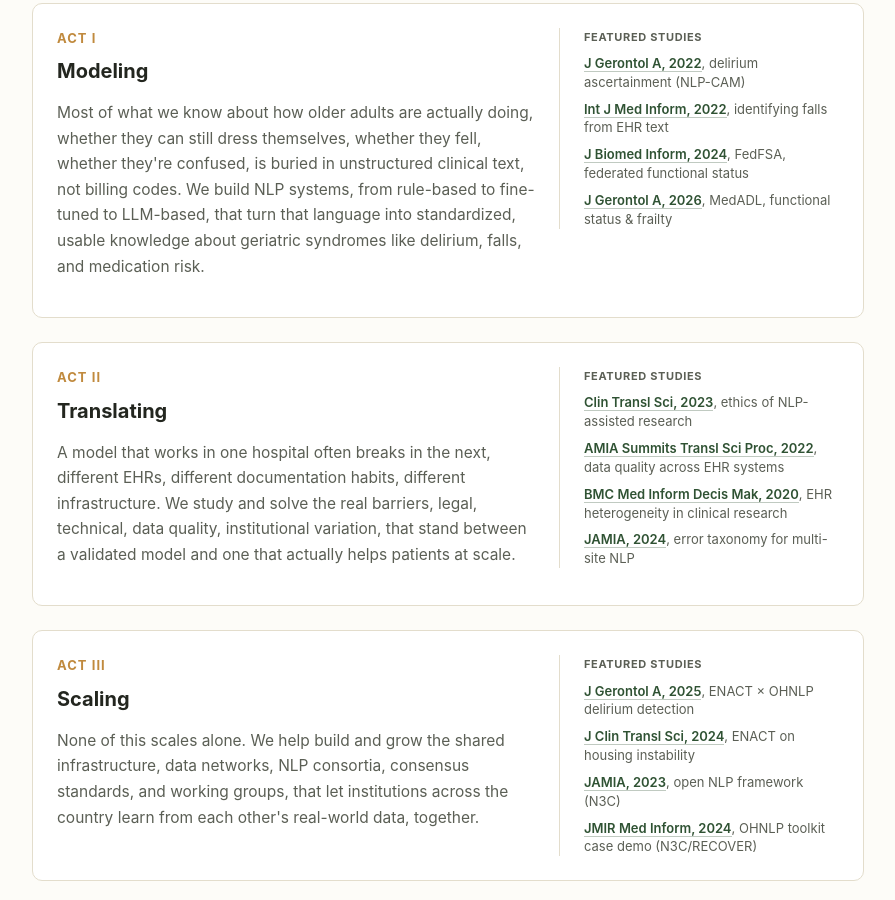
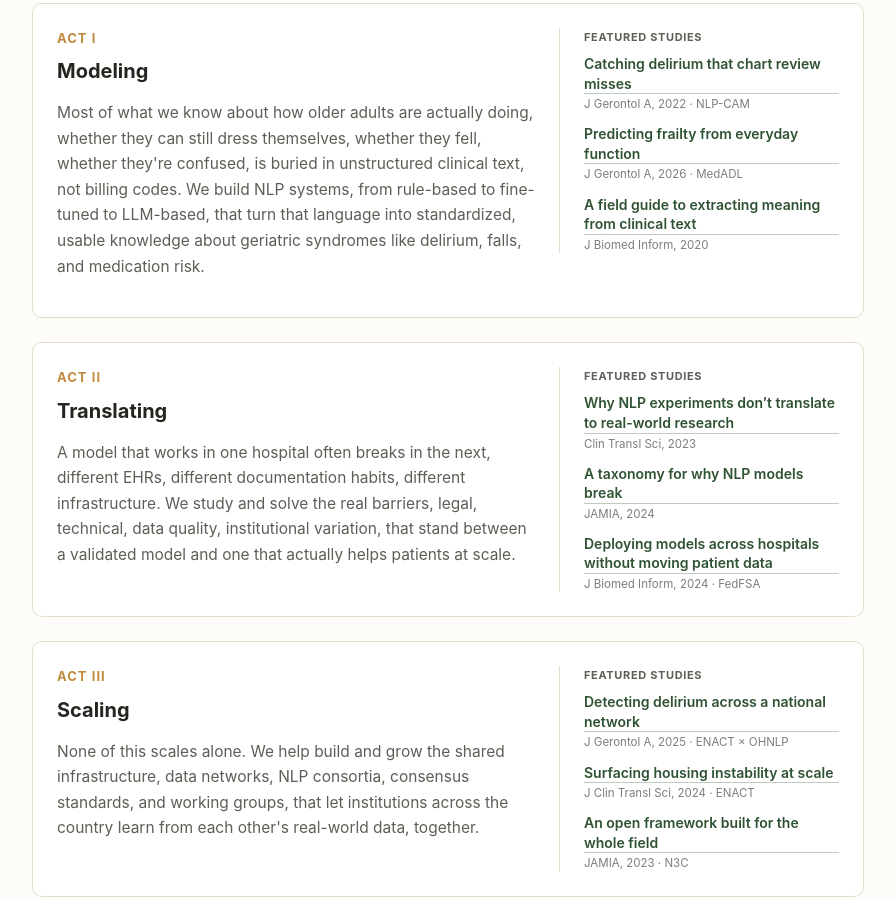
Before and after one commit to sunyangfu/LEAF-AI, a plain HTML site: page docs/index.html in a window 1280 px wide. Shown: the part 1464-2364 px from the top of the page, without its empty margins (192-1087 px from the left). Drawn offline with Linux system fonts and the light colour scheme.

Commit message:
updated index

```diff
--- a/docs/index.html
+++ b/docs/index.html
@@ -3,7 +3,7 @@
 <head>
 <meta charset="UTF-8">
 <meta name="viewport" content="width=device-width, initial-scale=1">
-<title>LEAF-AI Lab | Dell Medical School, UT Austin</title>
+<title>LEAF-AI Lab</title>
 <meta name="description" content="LEAF-AI Lab (Learning Ecosystem for Age-Friendly Care), Dell Medical School, The University of Texas at Austin. Human-centered, trustworthy AI for real-world, age-friendly care.">
 <meta name="robots" content="index, follow">
 <link rel="canonical" href="https://leaf-ai-lab.com/">
@@ -120,10 +120,9 @@
           <div class="featured">
             <div class="featured-label">Featured studies</div>
             <ul>
-              <li><a href="https://academic.oup.com/biomedgerontology/article/77/3/524/5943765" target="_blank" rel="noopener">J Gerontol A, 2022</a>, delirium ascertainment (NLP-CAM)</li>
-              <li><a href="https://www.sciencedirect.com/science/article/pii/S1386505622000508" target="_blank" rel="noopener">Int J Med Inform, 2022</a>, identifying falls from EHR text</li>
-              <li><a href="https://www.sciencedirect.com/science/article/pii/S1532046424000418" target="_blank" rel="noopener">J Biomed Inform, 2024</a>, FedFSA, federated functional status</li>
-              <li><a href="https://academic.oup.com/biomedgerontology/article-abstract/81/8/glag154/8704783" target="_blank" rel="noopener">J Gerontol A, 2026</a>, MedADL, functional status &amp; frailty</li>
+              <li><a href="https://academic.oup.com/biomedgerontology/article/77/3/524/5943765" target="_blank" rel="noopener">Catching delirium that chart review misses</a><span class="cite">J Gerontol A, 2022 &middot; NLP-CAM</span></li>
+              <li><a href="https://academic.oup.com/biomedgerontology/article-abstract/81/8/glag154/8704783" target="_blank" rel="noopener">Predicting frailty from everyday function</a><span class="cite">J Gerontol A, 2026 &middot; MedADL</span></li>
+              <li><a href="https://www.sciencedirect.com/science/article/pii/S1532046420301544" target="_blank" rel="noopener">A field guide to extracting meaning from clinical text</a><span class="cite">J Biomed Inform, 2020</span></li>
             </ul>
           </div>
         </div>
@@ -139,10 +138,9 @@
           <div class="featured">
             <div class="featured-label">Featured studies</div>
             <ul>
-              <li><a href="https://ascpt.onlinelibrary.wiley.com/doi/abs/10.1111/cts.13463" target="_blank" rel="noopener">Clin Transl Sci, 2023</a>, ethics of NLP-assisted research</li>
-              <li><a href="https://pmc.ncbi.nlm.nih.gov/articles/PMC9285181/" target="_blank" rel="noopener">AMIA Summits Transl Sci Proc, 2022</a>, data quality across EHR systems</li>
-              <li><a href="https://link.springer.com/article/10.1186/s12911-020-1072-9" target="_blank" rel="noopener">BMC Med Inform Decis Mak, 2020</a>, EHR heterogeneity in clinical research</li>
-              <li><a href="https://academic.oup.com/jamia/article-abstract/31/7/1493/7671274" target="_blank" rel="noopener">JAMIA, 2024</a>, error taxonomy for multi-site NLP</li>
+              <li><a href="https://ascpt.onlinelibrary.wiley.com/doi/abs/10.1111/cts.13463" target="_blank" rel="noopener">Why NLP experiments don&rsquo;t translate to real-world research</a><span class="cite">Clin Transl Sci, 2023</span></li>
+              <li><a href="https://academic.oup.com/jamia/article-abstract/31/7/1493/7671274" target="_blank" rel="noopener">A taxonomy for why NLP models break</a><span class="cite">JAMIA, 2024</span></li>
+              <li><a href="https://www.sciencedirect.com/science/article/pii/S1532046424000418" target="_blank" rel="noopener">Deploying models across hospitals without moving patient data</a><span class="cite">J Biomed Inform, 2024 &middot; FedFSA</span></li>
             </ul>
           </div>
         </div>
@@ -158,10 +156,9 @@
           <div class="featured">
             <div class="featured-label">Featured studies</div>
             <ul>
-              <li><a href="https://academic.oup.com/biomedgerontology/article-abstract/80/12/glaf207/8267717" target="_blank" rel="noopener">J Gerontol A, 2025</a>, ENACT &times; OHNLP delirium detection</li>
-              <li><a href="https://www.cambridge.org/core/journals/journal-of-clinical-and-translational-science/article/enact-network-is-acting-on-housing-instability-and-the-unhoused-using-the-open-health-natural-language-processing-toolkit/0334D0ED656D604EE79DD2F845448E10" target="_blank" rel="noopener">J Clin Transl Sci, 2024</a>, ENACT on housing instability</li>
-              <li><a href="https://academic.oup.com/jamia/article-abstract/30/12/2036/7239870" target="_blank" rel="noopener">JAMIA, 2023</a>, open NLP framework (N3C)</li>
-              <li><a href="https://medinform.jmir.org/2024/1/e49997" target="_blank" rel="noopener">JMIR Med Inform, 2024</a>, OHNLP toolkit case demo (N3C/RECOVER)</li>
+              <li><a href="https://academic.oup.com/biomedgerontology/article-abstract/80/12/glaf207/8267717" target="_blank" rel="noopener">Detecting delirium across a national network</a><span class="cite">J Gerontol A, 2025 &middot; ENACT &times; OHNLP</span></li>
+              <li><a href="https://www.cambridge.org/core/journals/journal-of-clinical-and-translational-science/article/enact-network-is-acting-on-housing-instability-and-the-unhoused-using-the-open-health-natural-language-processing-toolkit/0334D0ED656D604EE79DD2F845448E10" target="_blank" rel="noopener">Surfacing housing instability at scale</a><span class="cite">J Clin Transl Sci, 2024 &middot; ENACT</span></li>
+              <li><a href="https://academic.oup.com/jamia/article-abstract/30/12/2036/7239870" target="_blank" rel="noopener">An open framework built for the whole field</a><span class="cite">JAMIA, 2023 &middot; N3C</span></li>
             </ul>
           </div>
         </div>
@@ -179,6 +176,7 @@
         <div class="avatar">SF</div>
         <div class="name">Sunyang Fu, PhD, MHI</div>
         <div class="role">Principal Investigator &middot; Assistant Professor, Dept. of Quantitative and Systems Health Sciences</div>
+        <div class="person-link"><a href="https://sunyangfu.com/" target="_blank" rel="noopener">Personal site &rarr;</a></div>
       </div>
       <div class="person">
         <div class="avatar">ZY</div>
@@ -224,7 +222,7 @@
       </div>
       <div class="network-item">
         <div class="net-name"><a href="https://amia.org/community/working-groups/natural-language-processing" target="_blank" rel="noopener">AMIA NLP Working Group</a></div>
-        <p>Its mission is to facilitate communication, collaboration, training, and networking for researchers who develop, apply, and promote NLP in biomedical science, patient care, public health, and biomedical education. Sunyang serves as Vice Chair.</p>
+        <p>Its mission is to facilitate communication, collaboration, training, and networking for researchers who develop, apply, and promote NLP in biomedical science, patient care, public health, and biomedical education.</p>
       </div>
       <div class="network-item">
         <div class="net-name"><a href="https://deliriumnetwork.org/" target="_blank" rel="noopener">NIDUS</a></div>
--- a/docs/style.css
+++ b/docs/style.css
@@ -306,12 +306,26 @@ h2 {
 }
 
 .research-card .featured li {
-  margin-bottom: 8px;
-  line-height: 1.45;
+  margin-bottom: 12px;
+  line-height: 1.4;
 }
 .research-card .featured li:last-child { margin-bottom: 0; }
 
-.research-card .featured a { color: var(--forest); font-weight: 600; border-bottom-color: rgba(47,82,51,0.3); }
+.research-card .featured a {
+  display: block;
+  color: var(--forest);
+  font-weight: 600;
+  font-size: 14px;
+  border-bottom-color: rgba(47,82,51,0.3);
+}
+
+.research-card .featured .cite {
+  display: block;
+  font-size: 11.5px;
+  color: var(--text-muted);
+  opacity: 0.8;
+  margin-top: 2px;
+}
 
 /* People */
 .people-grid {
@@ -341,6 +355,8 @@ h2 {
 
 .person .name { font-weight: 600; font-size: 15.5px; margin-bottom: 2px; }
 .person .role { font-size: 13.5px; color: var(--text-muted); }
+.person-link { font-size: 13px; margin-top: 4px; }
+.person-link a { color: var(--amber); font-weight: 600; border-bottom-color: rgba(192,138,62,0.35); }
 
 /* Networks */
 .network-list {
```
Also changed, not shown: 1 other file.
